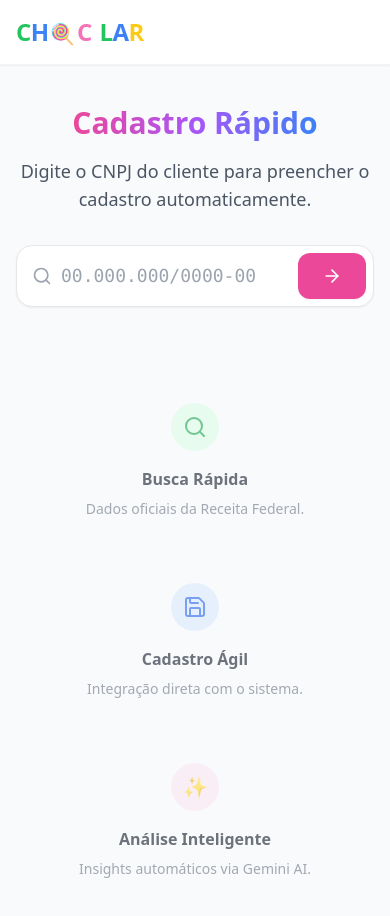
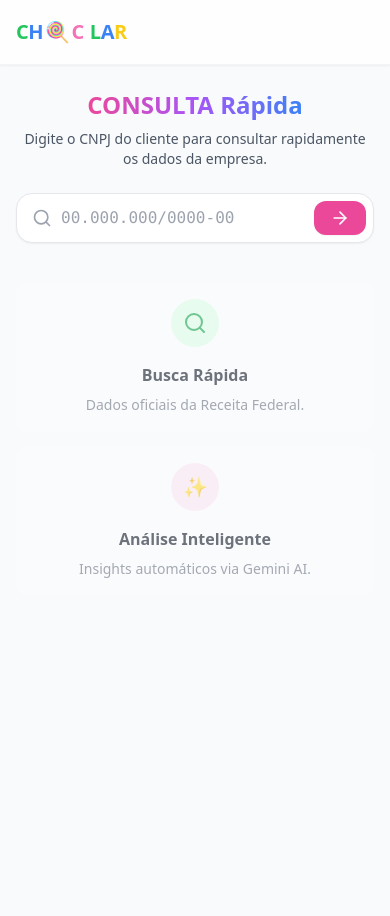
Before and after one commit to choclar/consultarcnpj, a React (Vite) app: page / in a window 390 px wide. Shown: the top 916 px of the page. After the commit the page ends 844 px from the top, so only its background shows below. Built offline with nearby package versions, Linux system fonts and the light colour scheme.

Commit message:
Add files via upload

```diff
--- a/App.tsx
+++ b/App.tsx
@@ -1,5 +1,5 @@
-import React, { useState } from 'react';
-import { Search, Loader2, ArrowRight, Save, Share2, Copy, Check, MessageCircle } from 'lucide-react';
+import React, { useState, useEffect } from 'react';
+import { Search, Loader2, ArrowRight, Share2, Copy, Check, MessageCircle } from 'lucide-react';
 import { fetchCompanyData } from './services/brasilApi';
 import { analyzeCompanyProfile } from './services/geminiService';
 import { CompanyCard } from './components/CompanyCard';
@@ -23,6 +23,35 @@ const App: React.FC = () => {
 
   // Estado para o loading do compartilhamento
   const [isSharing, setIsSharing] = useState(false);
+
+  // DETECÇÃO DE DISPOSITIVO E S.O.
+  useEffect(() => {
+    const detectDevice = () => {
+      const ua = navigator.userAgent || navigator.vendor || (window as any).opera;
+      const body = document.body;
+
+      // Detectar SO
+      if (/android/i.test(ua)) body.classList.add('os-android');
+      if (/iPad|iPhone|iPod/.test(ua) && !(window as any).MSStream) body.classList.add('os-ios');
+      if (/Win/.test(ua)) body.classList.add('os-windows');
+      if (/Mac/.test(ua) && !/iPhone|iPad|iPod/.test(ua)) body.classList.add('os-mac');
+
+      // Detectar Tipo
+      const isMobile = /Android|webOS|iPhone|iPad|iPod|BlackBerry|IEMobile|Opera Mini/i.test(ua);
+      if (isMobile) {
+        body.classList.add('is-mobile');
+      } else {
+        body.classList.add('is-desktop');
+      }
+
+      // Detectar Touch
+      if ('ontouchstart' in window || navigator.maxTouchPoints > 0) {
+        body.classList.add('is-touch');
+      }
+    };
+
+    detectDevice();
+  }, []);
 
   const handleInputChange = (e: React.ChangeEvent<HTMLInputElement>) => {
     // Simple mask logic: 00.000.000/0000-00
@@ -87,10 +116,6 @@ const App: React.FC = () => {
     }
   };
 
-  const handleRegisterSimulation = () => {
-    alert(`Empresa ${companyData?.razao_social} cadastrada com sucesso no sistema CHOC-LAR!`);
-  };
-
   // Helper to get text status
   const getStatusText = (data: BrasilAPIResponse) => {
     const raw = String(data.situacao_cadastral);
@@ -147,24 +172,40 @@ ${analysis?.suggestedSalesPitch || 'N/A'}
     if (!companyData) return;
     setIsSharing(true);
 
+    // Pequeno delay para garantir renderização de estados visuais
+    await new Promise(resolve => setTimeout(resolve, 100));
+
     const element = document.getElementById('report-content');
     if (!element) {
         setIsSharing(false);
         return;
     }
 
-    // Configurações para o HTML2PDF
+    // Configurações otimizadas para mobile
+    const isMobile = window.innerWidth < 768;
+
     const opt = {
       margin: 5,
       filename: `Relatorio_${companyData.cnpj}.pdf`,
-      image: { type: 'jpeg', quality: 0.98 },
-      html2canvas: { scale: 2, useCORS: true },
+      image: { type: 'jpeg', quality: 0.95 },
+      html2canvas: {
+        scale: isMobile ? 1.5 : 2, // Reduz escala no mobile para evitar crash de memória
+        useCORS: true,
+        letterRendering: true,
+        scrollY: 0,
+      },
       jsPDF: { unit: 'mm', format: 'a4', orientation: 'portrait' }
     };
 
     try {
-      // @ts-ignore - html2pdf carregado via CDN
-      const pdfBlob = await window.html2pdf().set(opt).from(element).output('blob');
+      // Use type assertion to access html2pdf from window
+      const html2pdf = (window as any).html2pdf;
+      if (!html2pdf) {
+        throw new Error('Biblioteca PDF não carregada.');
+      }
+
+      // Gera o PDF como Blob
+      const pdfBlob = await html2pdf().set(opt).from(element).output('blob');
 
       const file = new File([pdfBlob], `Relatorio_${companyData.razao_social.substring(0, 10).trim()}.pdf`, { type: 'application/pdf' });
 
@@ -176,7 +217,7 @@ ${analysis?.suggestedSalesPitch || 'N/A'}
           text: `Segue PDF com dados da empresa ${companyData.razao_social}`,
         });
       } else {
-        // Fallback para Desktop: Baixa o arquivo e avisa
+        // Fallback para Desktop ou navegadores sem suporte a share de arquivos
         const url = URL.createObjectURL(pdfBlob);
         const a = document.createElement('a');
         a.href = url;
@@ -186,31 +227,34 @@ ${analysis?.suggestedSalesPitch || 'N/A'}
         document.body.removeChild(a);
         URL.revokeObjectURL(url);
 
-        alert('PDF Baixado! Como seu navegador não suporta envio direto de arquivos, por favor anexe o arquivo baixado manualmente no WhatsApp.');
+        if (isMobile) {
+            alert('PDF Gerado e baixado! Verifique seus downloads.');
+        }
       }
     } catch (error) {
       console.error('Erro ao gerar/compartilhar PDF:', error);
-      alert('Ocorreu um erro ao tentar gerar o PDF.');
+      alert('Não foi possível gerar o PDF. Tente tirar um print da tela se o erro persistir.');
     } finally {
       setIsSharing(false);
     }
   };
 
   return (
-    <div className="min-h-screen bg-slate-50 text-slate-900 pb-20 font-sans">
+    // Adiciona padding-bottom extra para respeitar a "Home Bar" do iOS (safe-area-inset-bottom)
+    <div className="min-h-screen bg-slate-50 text-slate-900 pb-[calc(5rem+env(safe-area-inset-bottom))] font-sans transition-all">
       {/* Header - Hidden in Print */}
-      <header className="bg-white border-b border-gray-100 sticky top-0 z-50 shadow-sm no-print">
+      <header className="bg-white border-b border-gray-100 sticky top-0 z-50 shadow-sm no-print supports-[backdrop-filter]:bg-white/80 supports-[backdrop-filter]:backdrop-blur-md">
         <div className="max-w-5xl mx-auto px-4 sm:px-6 lg:px-8 h-16 flex items-center justify-between">
           <div className="flex items-center gap-3">
             <div className="flex items-center select-none" title="CHOC-LAR">
-              <div className="flex items-baseline text-2xl font-black tracking-tight">
+              <div className="flex items-baseline text-xl sm:text-2xl font-black tracking-tight">
                 <span className="text-green-500">C</span>
                 <span className="text-blue-500">H</span>
                 <span className="text-red-500 relative flex items-center justify-center mx-0.5">
                   <span className="text-xl">🍭</span>
                 </span>
                 <span className="text-pink-400">C</span>
-                <span className="w-2"></span>
+                <span className="w-1.5 sm:w-2"></span>
                 <span className="text-green-500">L</span>
                 <span className="text-blue-500">A</span>
                 <span className="text-yellow-400">R</span>
@@ -221,41 +265,43 @@ ${analysis?.suggestedSalesPitch || 'N/A'}
               Pesquisa CNPJ
             </span>
           </div>
-          <div className="text-xs text-gray-400 hidden sm:block font-medium">
+          <div className="text-[10px] sm:text-xs text-gray-400 hidden sm:block font-medium">
             Powered by Gemini AI
           </div>
         </div>
       </header>
 
-      <main className="max-w-5xl mx-auto px-4 sm:px-6 lg:px-8 pt-10">
+      <main className="max-w-5xl mx-auto px-4 sm:px-6 lg:px-8 pt-6 sm:pt-10">
 
         {/* Search Section - Hidden in Print */}
-        <div className="text-center mb-10 no-print">
-          <h1 className="text-3xl sm:text-4xl font-extrabold text-gray-900 mb-4">
+        <div className="text-center mb-6 sm:mb-10 no-print">
+          <h1 className="text-2xl sm:text-4xl font-extrabold text-gray-900 mb-2 sm:mb-4">
             <span className="bg-clip-text text-transparent bg-gradient-to-r from-pink-500 via-purple-500 to-blue-500">
-              Cadastro Rápido
+              CONSULTA Rápida
             </span>
           </h1>
-          <p className="text-lg text-gray-600 max-w-2xl mx-auto mb-8">
-            Digite o CNPJ do cliente para preencher o cadastro automaticamente.
+          <p className="text-sm sm:text-lg text-gray-600 max-w-2xl mx-auto mb-6 sm:mb-8 px-2">
+            Digite o CNPJ do cliente para consultar rapidamente os dados da empresa.
           </p>
 
           <form onSubmit={handleSearch} className="max-w-xl mx-auto relative group">
             <div className="absolute inset-y-0 left-0 pl-4 flex items-center pointer-events-none">
               <Search className="h-5 w-5 text-gray-400 group-focus-within:text-pink-500 transition-colors" />
             </div>
+            {/* Input com tamanho de fonte base no mobile para evitar zoom no iOS */}
             <input
-              type="text"
+              type="text" // Use text with inputmode="numeric" for better keyboard support without validation issues
+              inputMode="numeric"
               value={cnpjInput}
               onChange={handleInputChange}
               placeholder="00.000.000/0000-00"
-              className="block w-full pl-11 pr-4 py-4 bg-white border border-gray-200 rounded-2xl shadow-sm placeholder-gray-400 focus:outline-none focus:ring-2 focus:ring-pink-400 focus:border-transparent text-lg font-mono transition-all"
+              className="block w-full pl-11 pr-4 py-3 sm:py-4 bg-white border border-gray-200 rounded-2xl shadow-sm placeholder-gray-400 focus:outline-none focus:ring-2 focus:ring-pink-400 focus:border-transparent text-base sm:text-lg font-mono transition-all appearance-none"
               maxLength={18}
             />
             <button
               type="submit"
               disabled={status === LoadingState.LOADING}
-              className="absolute right-2 top-2 bottom-2 bg-pink-500 hover:bg-pink-600 text-white px-6 rounded-xl font-bold transition-colors disabled:opacity-50 disabled:cursor-not-allowed flex items-center gap-2 shadow-sm hover:shadow-pink-200"
+              className="absolute right-2 top-2 bottom-2 bg-pink-500 hover:bg-pink-600 text-white px-4 sm:px-6 rounded-xl font-bold transition-colors disabled:opacity-50 disabled:cursor-not-allowed flex items-center gap-2 shadow-sm hover:shadow-pink-200 active:scale-95 touch-manipulation"
             >
               {status === LoadingState.LOADING ? <Loader2 className="animate-spin" size={20} /> : <ArrowRight size={20} />}
               <span className="hidden sm:inline">Consultar</span>
@@ -263,7 +309,7 @@ ${analysis?.suggestedSalesPitch || 'N/A'}
           </form>
 
           {errorMsg && (
-            <div className="mt-4 p-3 bg-red-50 text-red-700 rounded-lg inline-flex items-center gap-2 border border-red-100">
+            <div className="mt-4 p-3 bg-red-50 text-red-700 rounded-lg inline-flex items-center gap-2 border border-red-100 text-sm sm:text-base animate-pulse">
                <span className="font-semibold">Erro:</span> {errorMsg}
             </div>
           )}
@@ -272,25 +318,25 @@ ${analysis?.suggestedSalesPitch || 'N/A'}
         {/* Results Section */}
         {companyData && (
           <div className="animate-fade-in-up">
-            <div className="flex flex-col sm:flex-row items-center justify-between mb-6 gap-4 no-print">
-              <h2 className="text-xl font-bold text-gray-800">Resultado da Consulta</h2>
+            <div className="flex flex-col sm:flex-row items-center justify-between mb-4 sm:mb-6 gap-4 no-print">
+              <h2 className="text-lg sm:text-xl font-bold text-gray-800">Resultado da Consulta</h2>
 
-              <div className="flex flex-wrap items-center gap-2">
+              <div className="flex w-full sm:w-auto items-center gap-2">
 
-                {/* Share Button (Replaces WhatsApp & Print) */}
+                {/* Share Button */}
                 <button
                   onClick={handleShare}
                   disabled={isSharing}
-                  className="bg-[#25D366] hover:bg-[#128C7E] text-white px-4 py-2 rounded-lg font-bold shadow-sm hover:shadow-md transition-all flex items-center gap-2 disabled:opacity-70 disabled:cursor-wait"
+                  className="flex-1 sm:flex-none justify-center bg-[#25D366] hover:bg-[#128C7E] text-white px-4 py-3 sm:py-2 rounded-lg font-bold shadow-sm hover:shadow-md transition-all flex items-center gap-2 disabled:opacity-70 disabled:cursor-wait active:scale-95 touch-manipulation"
                 >
                   {isSharing ? <Loader2 className="animate-spin" size={18} /> : <Share2 size={18} />}
-                  {isSharing ? 'Gerando PDF...' : 'Compartilhar'}
+                  {isSharing ? 'Gerando...' : 'Compartilhar'}
                 </button>
 
                  {/* Copy Button */}
                  <button
                   onClick={handleCopyData}
-                  className={`px-3 py-2 rounded-lg font-bold shadow-sm transition-all flex items-center gap-2 border ${isCopied ? 'bg-green-100 text-green-700 border-green-200' : 'bg-white text-gray-700 border-gray-200 hover:bg-gray-50'}`}
+                  className={`px-4 py-3 sm:py-2 rounded-lg font-bold shadow-sm transition-all flex items-center justify-center gap-2 border active:bg-gray-100 touch-manipulation ${isCopied ? 'bg-green-100 text-green-700 border-green-200' : 'bg-white text-gray-700 border-gray-200 hover:bg-gray-50'}`}
                 >
                   {isCopied ? <Check size={18} /> : <Copy size={18} />}
                 </button>
@@ -298,7 +344,7 @@ ${analysis?.suggestedSalesPitch || 'N/A'}
               </div>
             </div>
 
-            {/* Report Content - This is what gets generated as PDF */}
+            {/* Report Content */}
             <div id="report-content" className="bg-white mx-auto w-full">
               <CompanyCard
                 data={companyData}
@@ -315,7 +361,7 @@ ${analysis?.suggestedSalesPitch || 'N/A'}
                 analysis={analysis}
               />
 
-              {/* Watermark - Only visible in print/PDF */}
+              {/* Watermark */}
               <div className="py-2 text-center text-[10px] text-gray-400 opacity-50 border-t border-gray-100 mt-2">
                 Relatório gerado automaticamente pelo sistema PESQUISA CNPJ CHOC-LAR
               </div>
@@ -325,22 +371,15 @@ ${analysis?.suggestedSalesPitch || 'N/A'}
 
         {/* Empty State */}
         {!companyData && status !== LoadingState.LOADING && (
-          <div className="mt-20 grid grid-cols-1 md:grid-cols-3 gap-8 text-center opacity-60 no-print">
-             <div className="p-4">
+          <div className="mt-10 sm:mt-20 grid grid-cols-1 md:grid-cols-2 gap-4 sm:gap-8 text-center opacity-60 no-print max-w-3xl mx-auto">
+             <div className="p-4 bg-white/50 rounded-xl">
                 <div className="w-12 h-12 bg-green-100 text-green-600 rounded-full flex items-center justify-center mx-auto mb-4">
                   <Search size={24} />
                 </div>
                 <h3 className="font-semibold text-gray-900">Busca Rápida</h3>
                 <p className="text-sm mt-2 text-gray-500">Dados oficiais da Receita Federal.</p>
              </div>
-             <div className="p-4">
-                <div className="w-12 h-12 bg-blue-100 text-blue-600 rounded-full flex items-center justify-center mx-auto mb-4">
-                  <Save size={24} />
-                </div>
-                <h3 className="font-semibold text-gray-900">Cadastro Ágil</h3>
-                <p className="text-sm mt-2 text-gray-500">Integração direta com o sistema.</p>
-             </div>
-             <div className="p-4">
+             <div className="p-4 bg-white/50 rounded-xl">
                 <div className="w-12 h-12 bg-pink-100 text-pink-500 rounded-full flex items-center justify-center mx-auto mb-4">
                   <span className="text-xl">✨</span>
                 </div>
--- a/index.html
+++ b/index.html
@@ -3,7 +3,16 @@
   <head>
     <meta charset="UTF-8" />
     <link rel="icon" type="image/svg+xml" href="https://lucide.dev/favicon.ico" />
-    <meta name="viewport" content="width=device-width, initial-scale=1.0" />
+
+    <!-- Viewport otimizado para mobile com suporte a notch (viewport-fit=cover) -->
+    <meta name="viewport" content="width=device-width, initial-scale=1.0, maximum-scale=1.0, user-scalable=no, viewport-fit=cover" />
+
+    <!-- Meta tags para aparência nativa -->
+    <meta name="theme-color" content="#ec4899" />
+    <meta name="apple-mobile-web-app-capable" content="yes">
+    <meta name="apple-mobile-web-app-status-bar-style" content="black-translucent">
+    <meta name="format-detection" content="telephone=no">
+
     <title>PESQUISA CNPJ CHOC-LAR</title>
     <script src="https://cdn.tailwindcss.com"></script>
     <script src="https://cdnjs.cloudflare.com/ajax/libs/html2pdf.js/0.10.1/html2pdf.bundle.min.js"></script>
@@ -11,9 +20,32 @@
     <link rel="preconnect" href="https://fonts.gstatic.com" crossorigin>
     <link href="https://fonts.googleapis.com/css2?family=Inter:wght@300;400;500;600;700&display=swap" rel="stylesheet">
     <style>
+      :root {
+        --sat: env(safe-area-inset-top);
+        --sar: env(safe-area-inset-right);
+        --sab: env(safe-area-inset-bottom);
+        --sal: env(safe-area-inset-left);
+      }
+
       body {
         font-family: 'Inter', sans-serif;
         background-color: #f8fafc;
+        /* Melhora a rolagem no iOS */
+        -webkit-overflow-scrolling: touch;
+        /* Previne highlight azul ao tocar em botões no mobile */
+        -webkit-tap-highlight-color: transparent;
+      }
+
+      /* Fix para altura real no mobile (evita que a barra do navegador esconda conteúdo) */
+      .min-h-screen {
+        min-height: 100vh; /* Fallback */
+        min-height: 100dvh; /* Dynamic Viewport Height */
+      }
+
+      /* Classes utilitárias injetadas via JS para correções específicas */
+      body.os-ios input {
+        /* Previne zoom automático no iOS em inputs < 16px */
+        font-size: 16px !important;
       }
 
       /* Estilos exclusivos para Impressão / Salvar como PDF */
```
